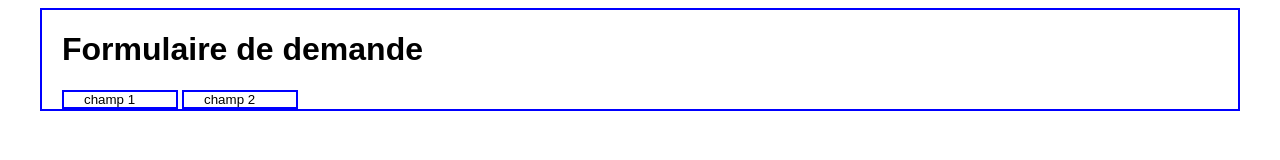
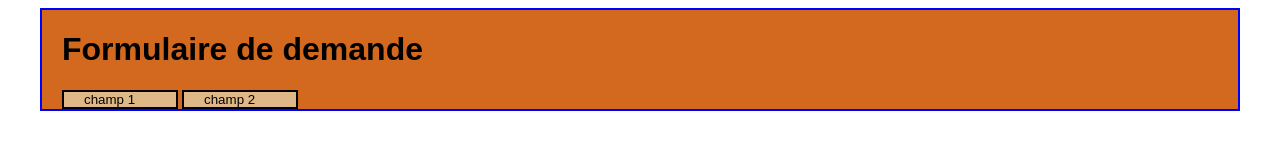
Before and after one commit to misgo78/demo-git-oct-2022, a plain HTML site: page index.html in a window 1280 px wide. Drawn offline with Linux system fonts and the light colour scheme.

Commit message:
ajout du fichier style.css

```diff
--- a/assets/style.css
+++ b/assets/style.css
@@ -6,6 +6,7 @@
     padding: 0 20px;
     box-sizing: border-box;
     border: 2px solid blue;
+    background-color: chocolate;
 }
 
 .input{
@@ -15,5 +16,6 @@
     margin: 0 auto;
     padding: 0 20px;
     box-sizing: border-box;
-    border: 2px solid blue;
+    border: 2px solid black;
+    background-color: burlywood;
 }
```
